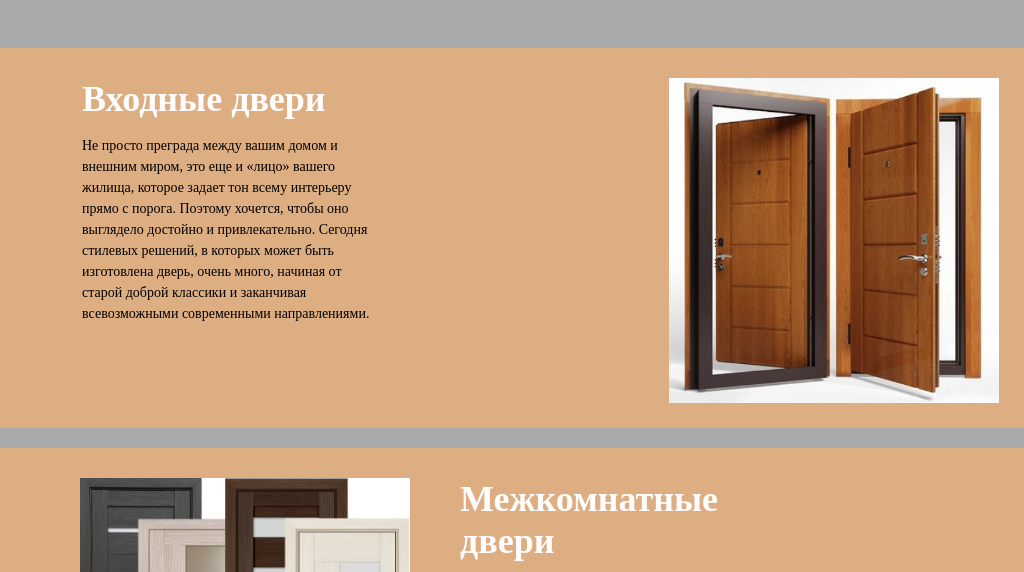
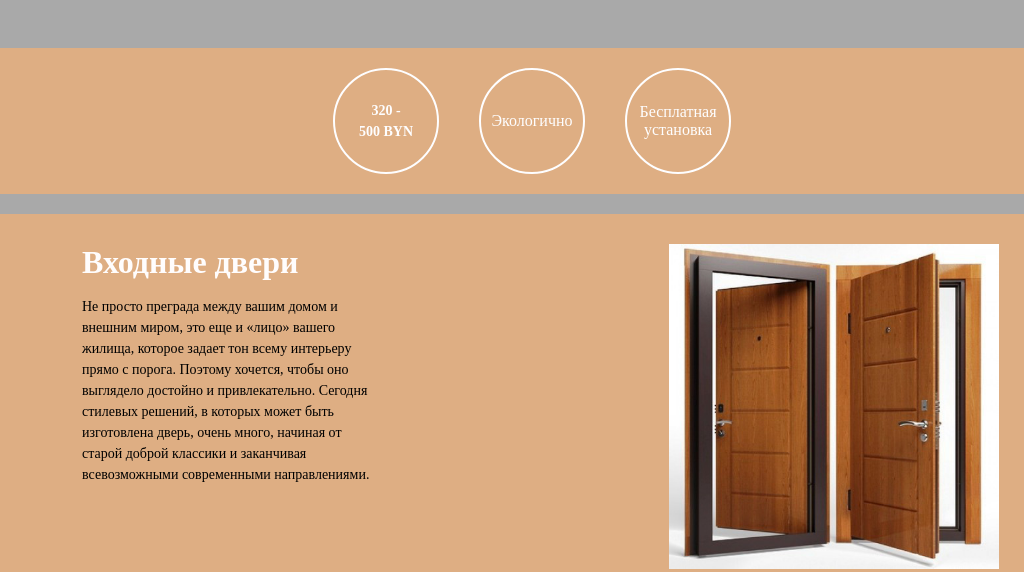
Before and after one commit to Deathsmell/bsuir_program_languages, a plain HTML site: page index.html in a window 1024 px wide. Shown: the part 802-1374 px from the top of the page. Drawn offline with Linux system fonts and the light colour scheme.

Commit message:
added main circles container

```diff
--- a/index.html
+++ b/index.html
@@ -45,6 +45,21 @@
              alt="Main carousel picture with image doors"/>
         <img src="./static/images/main-carousel-picture-2.jpeg"
              alt="Main carousel picture with image doors">
+    </div>
+    <div class="main-circles-container">
+        <div class="circle-info">
+                    <span class="circle-info__text">
+                        320 -
+                        <br/>
+                        500 BYN
+                    </span>
+        </div>
+        <div class="circle-info">
+            Экологично
+        </div>
+        <div class="circle-info">
+            Бесплатная установка
+        </div>
     </div>
     <div id="entrance-container-id"
          class="entrance-container doors-container">
--- a/static/style/call-form/call-form.desctop.css
+++ b/static/style/call-form/call-form.desctop.css
@@ -28,6 +28,10 @@
     top: 55px;
     display: flex;
     flex-direction: column;
+}
+
+.call-form h1 {
+    white-space: nowrap;
 }
 
 .call-input {
--- a/static/style/main/main.desctop.css
+++ b/static/style/main/main.desctop.css
@@ -38,7 +38,8 @@
 }
 
 .doors-information__title {
-    font-size: 36px;
+    white-space: nowrap;
+    font-size: 32px;
     color: #FFFDFD;
     font-weight: bold;
     margin-bottom: 15px;
@@ -85,6 +86,10 @@
     vertical-align: middle;
 }
 
+.main-circles-container {
+    display: none;
+}
+
 .circle-info__text {
     font-size: 14px;
     font-weight: bold;
--- a/static/style/main/main.phone.css
+++ b/static/style/main/main.phone.css
@@ -5,6 +5,10 @@
     }
 
     .circles-container {
+        display: none;
+    }
+
+    .main-circles-container {
         display: none;
     }
 
--- a/static/style/main/main.tablet.css
+++ b/static/style/main/main.tablet.css
@@ -5,6 +5,18 @@
 
     .circles-container {
         display: none;
+    }
+
+    .main-circles-container {
+        display: flex;
+        justify-content: center;
+        padding: 20px;
+        background: #DEAE83;
+        margin: 0 0 20px 0;
+    }
+
+    .circle-info {
+        margin-left: 40px;
     }
 
     .doors-container {
```
